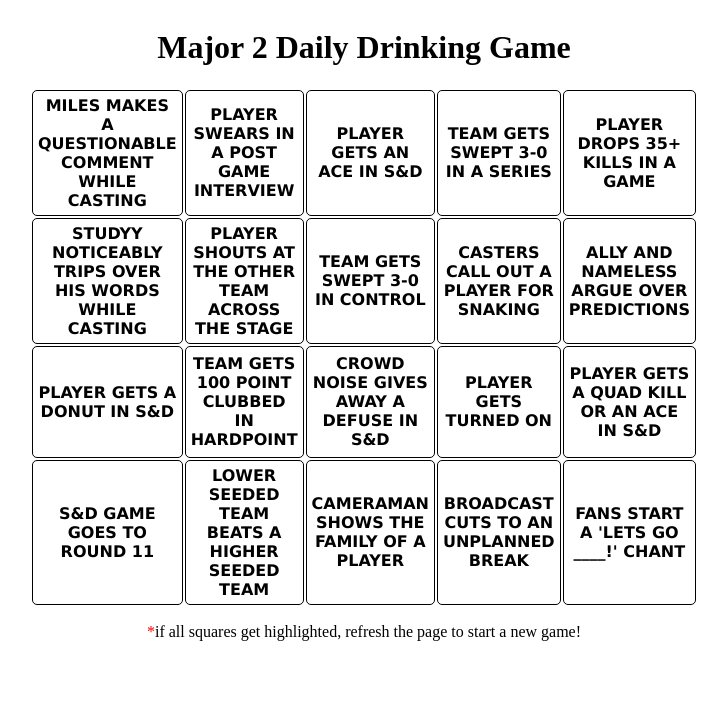
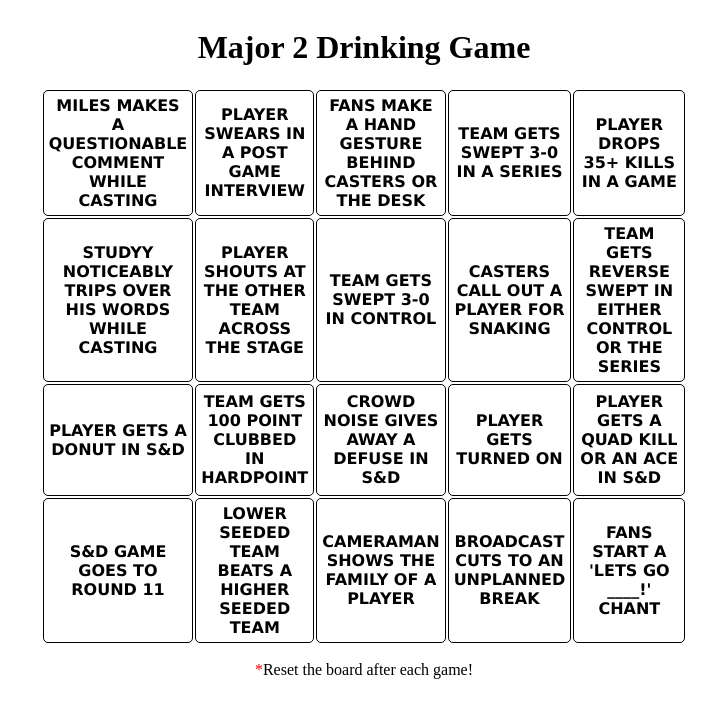
Before and after one commit to derrickholleman/bingo-card, a SvelteKit app: page / in a window 1280 px wide. Shown: the top 718 px of the page, without its empty margins (276-1003 px from the left). Built offline with nearby package versions, Linux system fonts and the light colour scheme.

Commit message:
highlight color change, wording and change options

```diff
--- a/src/components/TableRow.svelte
+++ b/src/components/TableRow.svelte
@@ -58,6 +58,6 @@
   }
 
   .selected {
-    background-color: yellow;
+    background-color: rgba(255, 16, 239, 0.29);
   }
 </style>
--- a/src/routes/+page.svelte
+++ b/src/routes/+page.svelte
@@ -9,7 +9,7 @@
 </script>
 
 <div class="container">
-  <h1>Major 2 Daily Drinking Game</h1>
+  <h1>Major 2 Drinking Game</h1>
   <BingoTable
     row1Data={BINGO_DATA_ROW_1}
     row2Data={BINGO_DATA_ROW_2}
@@ -17,7 +17,7 @@
     row4Data={BINGO_DATA_ROW_4}
   />
 
-  <p><span>*</span>if all squares get highlighted, refresh the page to start a new game!</p>
+  <p><span>*</span>Reset the board after each game!</p>
 </div>
 
 <style>
--- a/src/util/bingoData.ts
+++ b/src/util/bingoData.ts
@@ -1,7 +1,7 @@
 export const BINGO_DATA_ROW_1 = [
   "Miles makes a questionable comment while casting",
   "Player swears in a post game interview",
-  "Player gets an ace in S&D",
+  "Fans make a hand gesture behind casters or the desk",
   "Team gets swept 3-0 in a series",
   "Player drops 35+ kills in a game",
 ];
@@ -11,7 +11,7 @@ export const BINGO_DATA_ROW_2 = [
   "Player shouts at the other team across the stage",
   "Team gets swept 3-0 in control",
   "Casters call out a player for snaking",
-  "Ally and Nameless argue over predictions",
+  "Team gets reverse swept in either control or the series",
 ];
 
 export const BINGO_DATA_ROW_3 = [
```
